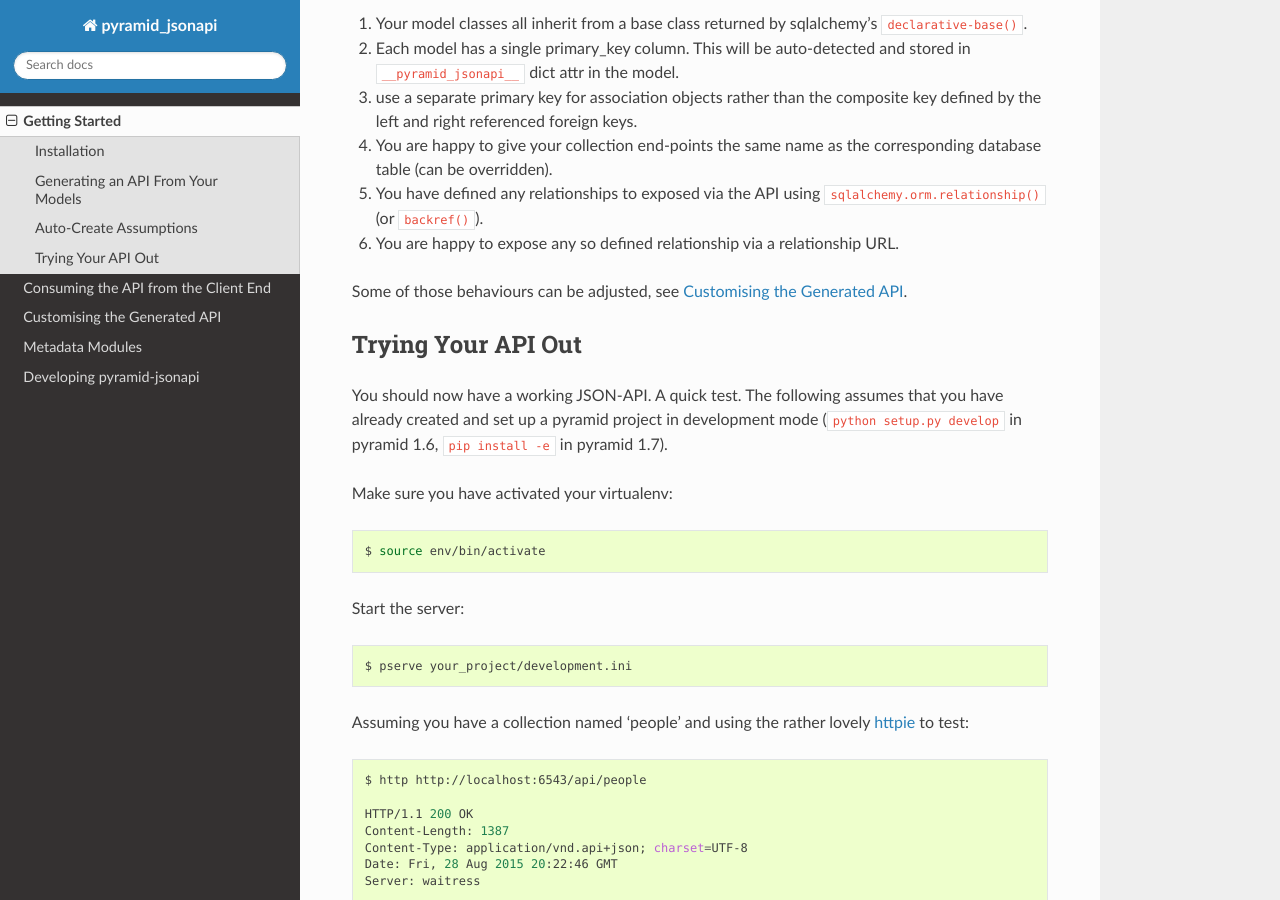
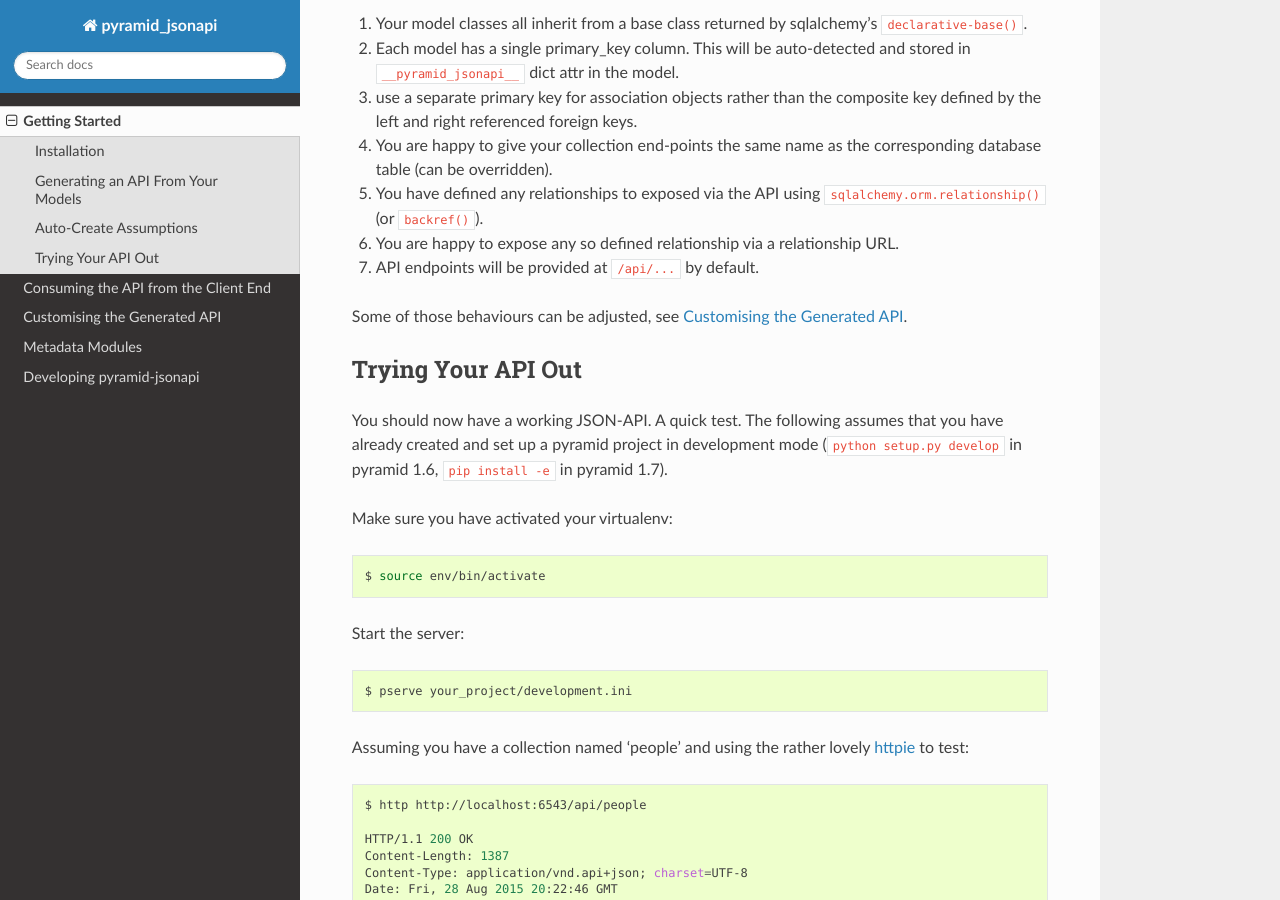
Before and after one commit to colinhiggs/pyramid-jsonapi, a Sphinx documentation site: the page built from docs/source/api-creation.rst, in a window 1280 px wide and 900 px high, scrolled down 1536 px. Built offline with Sphinx 7.4.7 and the Read the Docs theme 2.0.0, drawn with Linux system fonts in a browser that asks for light colours; pages that are not in the unit, such as notebooks, are missing from menus.

Commit message:
Explicitly document /api path

```diff
--- a/docs/source/api-creation.rst
+++ b/docs/source/api-creation.rst
@@ -95,6 +95,8 @@
 
 #. You are happy to expose any so defined relationship via a relationship URL.
 
+#. API endpoints will be provided at ``/api/...`` by default.
+
 Some of those behaviours can be adjusted, see :ref:`customisation`.
 
 Trying Your API Out
```
